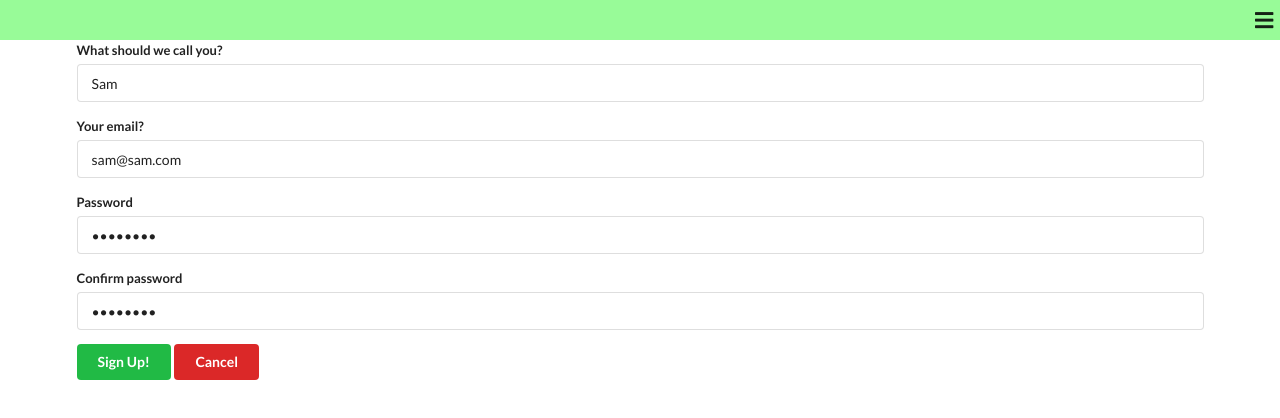
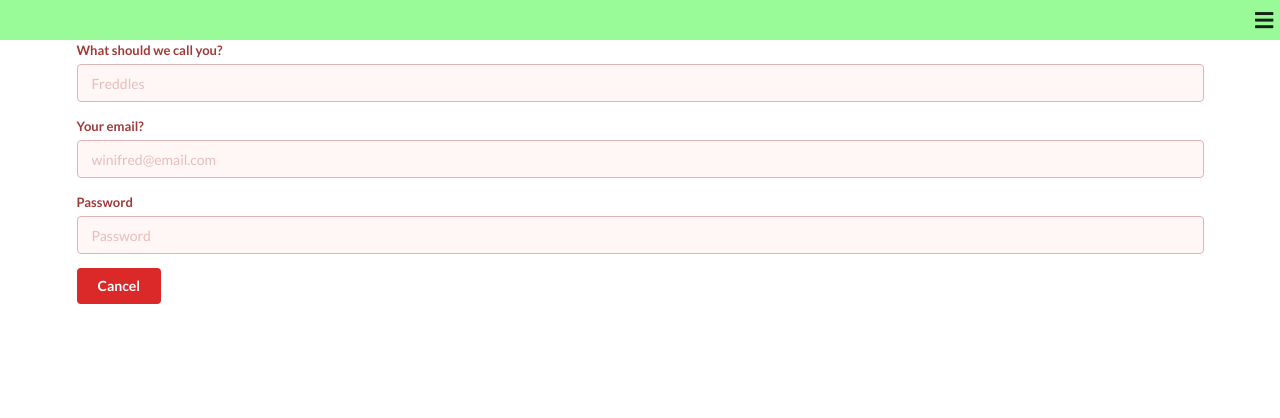
Before and after one commit to Iamasamwich/fitness_track_client, a React (Create React App) app: page / in a window 1280 px wide. Both pictures are taken after a click on the element "Create an account". Shown: the top 418 px of the page. Built offline with nearby package versions, Linux system fonts and the light colour scheme.

Commit message:
sorted out form errors

```diff
--- a/src/components/App.js
+++ b/src/components/App.js
@@ -10,11 +10,12 @@ import ViewData from './ViewData';
 
 
 
-const App = ({login, page, ping, logout}) => {
+const App = ({login, page, ping}) => {
 
   useEffect(()=> {
+    console.log('pinging');
     ping();
-  }, []);
+  }, [ping]);
 
   const unlogged = () => {
     switch (page) {
@@ -35,8 +36,6 @@ const App = ({login, page, ping, logout}) => {
         return <Choice />;
     }
   }
-
-  console.log(page);
 
   return (
     <Fragment>
--- a/src/components/CreateSession.js
+++ b/src/components/CreateSession.js
@@ -1,7 +1,166 @@
-import React from 'react';
+import React, {useState, useEffect} from 'react';
+import {connect} from 'react-redux';
 
-const CreateSession = () => {
-  return <div>Create Session</div>;
+import {changePage} from '../actions';
+
+const CreateSession = ({changePage}) => {
+
+  const [date, setDate] = useState('');
+  const [dateError, setDateError] = useState('');
+  const [distance, setDistance] = useState('');
+  const [distanceError, setDistanceError] = useState('');
+  const [time, setTime] = useState('');
+  const [timeError, setTimeError] = useState('');
+  const [weight, setWeight] = useState('');
+  const [weightError, setWeightError] = useState('');
+  const [route, setRoute] = useState('');
+  const [routeError, setRouteError] = useState('');
+  const [notes, setNotes] = useState('');
+  const [notesError, setNotesError] = useState('');
+
+  const [anyError, setAnyError] = useState(false);
+
+  useEffect(() => {
+    const re = /\d{4}-\d{2}-\d{2}/
+    if (re.test(date)) {
+      setDateError('');
+    } else {
+      setDateError('error');
+    };
+  }, [date]);
+
+  useEffect(() => {
+    if (!isNaN(distance) && distance > 0) {
+      setDistanceError('');
+    } else {
+      setDistanceError('error');
+    };
+  }, [distance]);
+
+  useEffect(() => {
+    if (!isNaN(time) && time > 0) {
+      setTimeError('');
+    } else {
+      setTimeError('error');
+    };
+  }, [time]);
+
+  useEffect(() => {
+    if (!isNaN(weight) && weight) {
+      setWeightError('');
+    } else {
+      setWeightError('error');
+    };
+  }, [weight]);
+
+  useEffect(() => {
+    if (route) {
+      setRouteError('');
+    } else {
+      setRouteError('error');
+    }
+  }, [route]);
+
+  useEffect(() => {
+    if (notes.length >= 1) {
+      setNotesError('');
+    } else {
+      setNotesError('error');
+    };
+  }, [notes]);
+
+  useEffect(() => {
+    if (dateError || distanceError || timeError || weightError || routeError || notesError) {
+      setAnyError(true);
+    } else {
+      setAnyError(false);
+    };
+  }, [dateError, distanceError, timeError, weightError, routeError, notesError]);
+
+  const formSubmit = (e) => {
+    e.preventDefault();
+    console.log('form submitted');
+  }
+
+  const showSubmit = () => {
+    return anyError === false
+    ? (
+      <button
+        className="ui button positive"
+        type="submit">
+          Add Session!
+        </button>
+    )
+    :null;
+  };
+
+  return (
+    <div className="ui container">
+      <form
+        className="ui form"
+        onSubmit={formSubmit}>
+
+          <div className={`field ${dateError}`}>
+            <label>Session Date (yyyy--mm-dd)</label>
+            <input
+              placeholder="yyyy-mm-dd"
+              value={date}
+              onChange={e => setDate(e.target.value)} />
+          </div>
+
+          <div className={`field ${distanceError}`}>
+            <label>Distance (km.mmm)</label>
+            <input
+              placeholder="km.mm"
+              value={distance}
+              onChange={e => setDistance(e.target.value)} />
+          </div>
+
+          <div className={`field ${timeError}`}>
+            <label>Session duration (seconds)</label>
+            <input
+              placeholder="Length in seconds"
+              value={time}
+              onChange={e => setTime(e.target.value)} />
+          </div>
+
+          <div className={`field ${weightError}`}>
+            <label>Weight (kg)</label>
+            <input
+              placeholder="kg"
+              value={weight}
+              onChange={e => setWeight(e.target.value)} />
+          </div>
+
+          <div className={`field ${routeError}`}>
+            <label>Route</label>
+            <input
+              placeholder="JBBL and back"
+              value={route}
+              onChange={e => setRoute(e.target.value)} />
+          </div>
+
+          <div className={`field ${notesError}`}>
+            <label>Session Notes</label>
+            <input
+              placeholder="Lots of magpies today...."
+              value={notes}
+              onChange={e => setNotes(e.target.value)} />
+          </div>
+
+          {showSubmit()}
+
+          <button
+            className="ui button red"
+            onClick={() => changePage('login')}>
+              Cancel
+          </button>
+
+        </form>
+    </div>
+  )
 };
 
-export default CreateSession;
+export default connect(null, {
+  changePage
+})(CreateSession);
--- a/src/components/LogIn.js
+++ b/src/components/LogIn.js
@@ -5,54 +5,45 @@ import {login, changePage} from '../actions';
 const LogIn = ({login, changePage}) => {
 
   const [email, setEmail] = useState('sam@sam.com');
+  const [emailError, setEmailError] = useState('');
   const [pword, setPword] = useState('password');
-  const [errors, setErrors] = useState({
-    email: '',
-    pword: ''
-  });
+  const [pwordError, setPwordError] = useState('');
   const [anyError, setAnyError] = useState(false);
 
   useEffect(() => {
     const re = /^(([^<>()[\]\\.,;:\s@"]+(\.[^<>()[\]\\.,;:\s@"]+)*)|(".+"))@((\[[0-9]{1,3}\.[0-9]{1,3}\.[0-9]{1,3}\.[0-9]{1,3}\])|(([a-zA-Z\-0-9]+\.)+[a-zA-Z]{2,}))$/;
     const emailOk = re.test(email.toLowerCase());
 
-    if (emailOk && pword.length > 0) {
-      setErrors({email: '', pword: ''});
-    } else if (emailOk && pword.length === 0) {
-      setErrors({email: '', pword: 'error'});
-    } else if (!emailOk && pword.length > 0) {
-      setErrors({email: 'error', pword: ''});
+    if (emailOk && pword) {
+      setEmailError('');
+      setPwordError('');
+    } else if (emailOk && !pword) {
+      setEmailError('');
+      setPwordError('error');
+    } else if (!emailOk && pword) {
+      setEmailError('error');
+      setPwordError('');
     } else {
-      setErrors({email: 'error', pword: 'error'});
+      setEmailError('error');
+      setPwordError('error');
     };
   }, [email, pword]);
 
   useEffect(() => {
-    for (const property in errors) {
-      if (errors[property] === 'error') {
-        setAnyError(true);
-        if (anyError === false) {
-          setAnyError(true);
-        }
-        return;
-      };
+    if (emailError || pwordError) {
+      setAnyError(true);
+    } else {
+      setAnyError(false);
     };
-    setAnyError(false)
-  }, [errors]);
+  }, [emailError, pwordError]);
 
   const onSubmit = e => {
     e.preventDefault();
-    if (anyError === false) {
+    if (!anyError) {
       login({email, pword});
     } else {
       return;
     };
-  };
-
-  const clickCreate = e => {
-    e.preventDefault();
-    console.log(e.target);
-    changePage('signup');
   };
 
   return (
@@ -61,7 +52,8 @@ const LogIn = ({login, changePage}) => {
         className='ui form'
         onSubmit={onSubmit}
       >
-        <div className={`field ${errors.email}`}>
+
+        <div className={`field ${emailError}`}>
           <label>Email:</label>
           <input
             type='text'
@@ -70,7 +62,8 @@ const LogIn = ({login, changePage}) => {
             value={email}
             onChange={e => setEmail(e.target.value)} />
         </div>
-        <div className={`field ${errors.pword}`}>
+
+        <div className={`field ${pwordError}`}>
           <label>Password:</label>
           <input
             type='password'
@@ -79,17 +72,20 @@ const LogIn = ({login, changePage}) => {
             value={pword}
             onChange={e => setPword(e.target.value)} />
         </div>
+
         <button className={`ui button ${anyError ? '' : 'positive'}`} type="submit">
           Log In
         </button>
       </form>
+
       <div className="content">
         <p
           className="fakeLink"
-          onClick={clickCreate}>
+          onClick={() => changePage('signup')}>
           Create an account
         </p>
       </div>
+
     </div>
   );
 };
--- a/src/components/SignUp.js
+++ b/src/components/SignUp.js
@@ -4,62 +4,61 @@ import {signUp, changePage} from '../actions';
 
 const SignUp = ({signUp, changePage}) => {
 
-  const [name, setName] = useState('Sam');
-  const [email, setEmail] = useState('sam@sam.com');
-  const [pword, setPword] = useState('password');
-  const [confPword, setConfPword] = useState('password');
-  const [errors, setErrors] = useState({
-    name: '',
-    email: '',
-    pword: '',
-    confPword: ''
-  });
+  const [name, setName] = useState('');
+  const [nameError, setNameError] = useState('');
+  const [email, setEmail] = useState('');
+  const [emailError, setEmailError] = useState('');
+  const [pword, setPword] = useState('');
+  const [pwordError, setPwordError] = useState('');
+  const [confPword, setConfPword] = useState('');
+  const [confPwordError, setConfPwordError] = useState('');
   const [anyError, setAnyError] = useState(false);
 
   useEffect(() => {
-    if (name.length > 0) {
-      setErrors({...errors, name: ''});
+    if (name) {
+      setNameError('');
     } else {
-      setErrors({...errors, name: 'error'});
+      setNameError('error');
     };
   }, [name]);
 
   useEffect(() => {
     const re = /^(([^<>()[\]\\.,;:\s@"]+(\.[^<>()[\]\\.,;:\s@"]+)*)|(".+"))@((\[[0-9]{1,3}\.[0-9]{1,3}\.[0-9]{1,3}\.[0-9]{1,3}\])|(([a-zA-Z\-0-9]+\.)+[a-zA-Z]{2,}))$/;
     if (re.test(email.toLowerCase())) {
-      setErrors({...errors, email: ''});
+      setEmailError('');
     } else {
-      setErrors({...errors, email: 'error'});
+      setEmailError('error');
     };
   }, [email]);
 
   useEffect(() => {
-    if (pword.length > 0 && pword === confPword) {
-      setErrors({...errors, pword: '', confPword: ''});
-    } else if (pword.length > 0 && pword !== confPword) {
-      setErrors({...errors, pword: '', confPword: 'error'});
-    } else if (pword.length <= 0) {
-      setErrors({...errors, pword: 'error', confPword: 'error'});
+    if (pword && pword === confPword) {
+      setPwordError('');
+      setConfPwordError('');
+    } else if (pword && pword !== confPword) {
+      setPwordError('');
+      setConfPwordError('error');
+    } else if (!pword) {
+      setPwordError('error');
+      setConfPwordError('error');
       setConfPword('');
     };
   }, [pword, confPword]);
 
+
+
   useEffect(() => {
-    for (const property in errors) {
-      if (errors[property] === 'error') {
-        if (anyError === false) {
-          setAnyError(true);
-        }
-        return;
-      };
+    if (nameError || emailError || pwordError || confPwordError) {
+      setAnyError(true)
+    } else {
+      setAnyError(false);
     };
-    setAnyError(false)
-  }, [errors])
+  }, [nameError, emailError, pwordError, confPwordError]);
 
   const showConf = () => {
-    return errors.pword === ''
+    return !pwordError
       ? (
-          <div className={`field ${errors.confPword}`}>
+          <div className={`field ${confPwordError}`}>
             <label>Confirm password</label>
             <input
               placeholder="Confirm password"
@@ -72,7 +71,7 @@ const SignUp = ({signUp, changePage}) => {
   };
 
   const showSubmit = () => {
-    return anyError === false
+    return !anyError
       ? (
         <button
           className="ui button positive"
@@ -97,7 +96,8 @@ const SignUp = ({signUp, changePage}) => {
       <form
         className="ui form"
         onSubmit={formSubmit}>
-        <div className={`field ${errors.name}`}>
+
+        <div className={`field ${nameError}`}>
           <label>What should we call you?</label>
           <input
             placeholder="Freddles"
@@ -105,7 +105,8 @@ const SignUp = ({signUp, changePage}) => {
             value={name}
             onChange={e => setName(e.target.value)} />
         </div>
-        <div className={`field ${errors.email}`}>
+
+        <div className={`field ${emailError}`}>
           <label>Your email?</label>
           <input
             placeholder="winifred@email.com"
@@ -113,7 +114,8 @@ const SignUp = ({signUp, changePage}) => {
             value={email}
             onChange={e => setEmail(e.target.value)} />
         </div>
-        <div className={`field ${errors.pword}`}>
+
+        <div className={`field ${pwordError}`}>
           <label>Password</label>
           <input
             placeholder="Password"
@@ -121,8 +123,11 @@ const SignUp = ({signUp, changePage}) => {
             value={pword}
             onChange={e => setPword(e.target.value)} />
         </div>
+
         {showConf()}
+
         {showSubmit()}
+
         <button
           className="ui button red"
           onClick={() => changePage('login')}>
```
